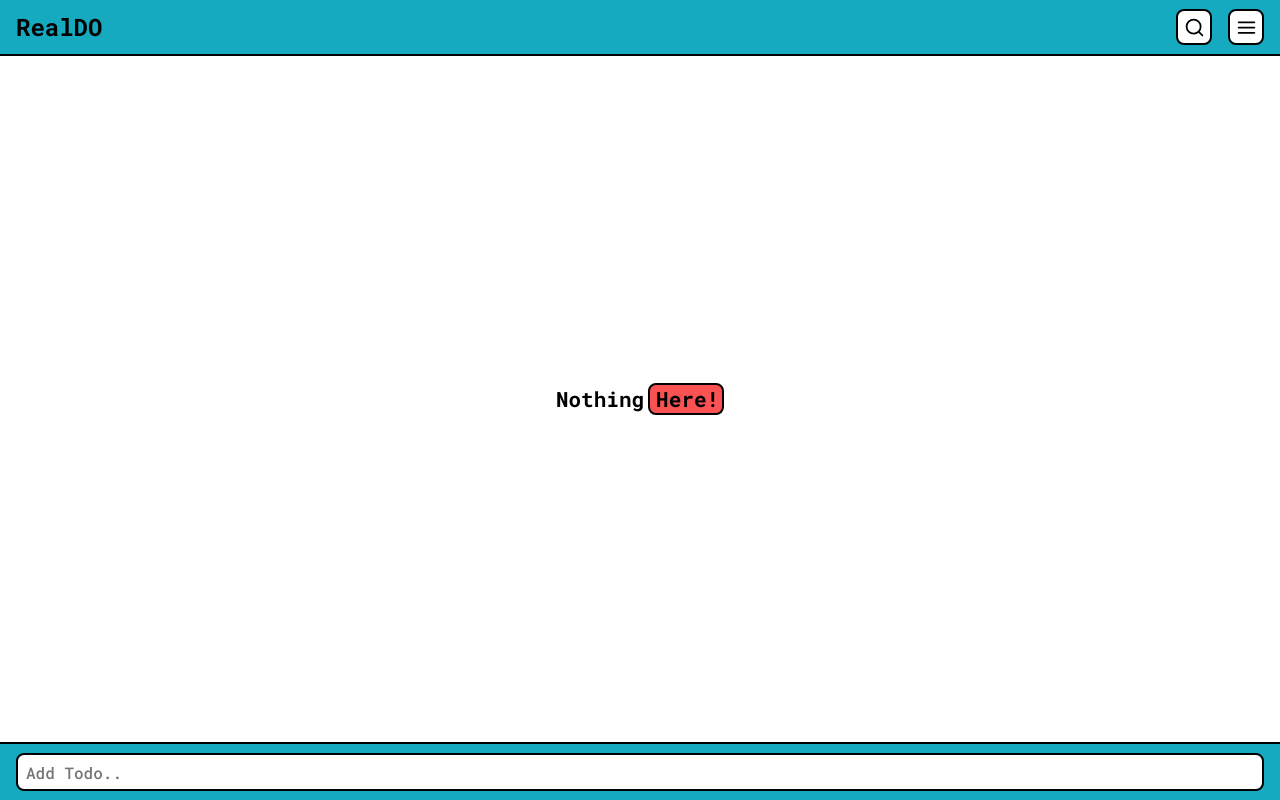
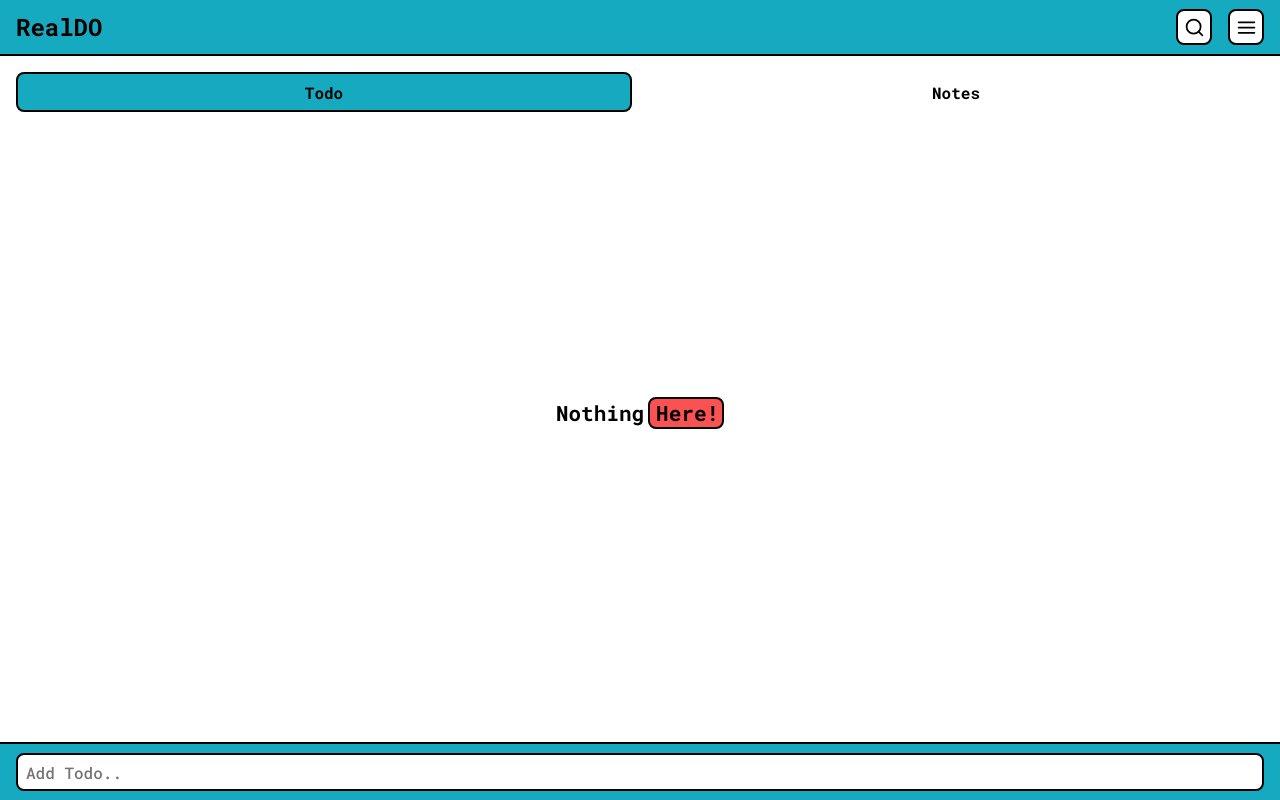
Before and after one commit to irshad/realdo, a Svelte app: page / in a window 1280 px wide. Built offline with nearby package versions, Linux system fonts and the light colour scheme.

Commit message:
Tabs changes

```diff
--- /dev/null
+++ b/src/components/NotesCard.svelte
@@ -0,0 +1,19 @@
+<script>
+    export let text = '';
+</script>
+
+<div class="card">
+    {@html text}
+</div>
+
+<style>
+    .card {
+        padding: 16px;
+        font-size: 16px;
+        font-weight: 800;
+        font-family: 'Roboto Mono', monospace;
+        border-radius: 14px;
+        border: 2px solid var(--dark-color);
+        background-color: var(--primary-color);
+    }
+</style>
--- /dev/null
+++ b/src/components/tabs/Tab.svelte
@@ -0,0 +1,30 @@
+<script>
+    export let tab = 1;
+    export let value = 1;
+    export let label = '';
+</script>
+
+<label for={label} class="tab" class:selected={tab == value}>
+    <input type="radio" id={label} bind:group={tab} value={value} hidden>
+    <slot />
+</label>
+
+<style>
+    .tab {
+        width: 50%;
+        height: 36px;
+        display: flex;
+        align-items: center;
+        justify-content: center;
+        cursor: pointer;
+        font-weight: 700;
+        font-family: 'Roboto Mono', monospace;
+        border: 2px solid transparent;
+    }
+
+    .selected {
+        border-radius: 8px;
+        background-color: var(--primary-color);
+        border: 2px solid var(--dark-color);
+    }
+</style>
--- /dev/null
+++ b/src/components/tabs/TabPanel.svelte
@@ -0,0 +1,17 @@
+<script>
+    export let value = 1;
+	export let tab = 1;
+</script>
+
+{#if tab == value}
+    <div class="tab-panel">
+        <slot />
+    </div>
+{/if}
+
+<style>
+    .tab-panel {
+        height: calc(100% - 84px);
+        padding-bottom: 16px;
+    }
+</style>
--- /dev/null
+++ b/src/components/tabs/Tabs.svelte
@@ -0,0 +1,18 @@
+<script>
+
+</script>
+
+<div class="tabs">
+    <slot />
+</div>
+
+<style>
+    .tabs {
+        height: 40px;
+        gap: 16px;
+        display: flex;
+        align-self: center;
+        justify-content: center;
+        margin-bottom: 16px;
+    }
+</style>
--- a/src/pages/Dashboard.svelte
+++ b/src/pages/Dashboard.svelte
@@ -7,6 +7,10 @@
     import Placeholder from "../components/Placeholder.svelte";
     import TodoModal from "../components/TodoModal.svelte";
     import Search from "../components/Search.svelte";
+    import Tabs from "../components/tabs/Tabs.svelte";
+    import Tab from "../components/tabs/Tab.svelte";
+    import TabPanel from "../components/tabs/TabPanel.svelte";
+    import NotesCard from "../components/NotesCard.svelte";
 
     let id = '';
     let todoItem = '';
@@ -18,6 +22,7 @@
     let showSearch = false;
     let searchValue;
     let searchList = [];
+    let tab;
 
     onMount(() => {
         if (localStorage.getItem("todoList")) {
@@ -102,6 +107,12 @@
 
 <Topbar on:openSearch={() => showSearch = !showSearch} />
 <Section>
+    <Tabs>
+        <Tab label="one" bind:tab value="1">Todo</Tab>
+        <Tab label="two" bind:tab value="2">Notes</Tab>
+    </Tabs>
+
+    <TabPanel {tab} value="1">
         {#if todoList.length >= 1}
             {#each todoList as item}
                 <Card
@@ -116,6 +127,15 @@
         {:else}
             <Placeholder />
         {/if}
+    </TabPanel>
+
+    <TabPanel {tab} value="2">
+        {#if localStorage.getItem("notes")}
+            <NotesCard text={localStorage.getItem("notes")}/>
+        {:else}
+            <Placeholder />
+        {/if}
+    </TabPanel>
 </Section>
 
 <Footer bind:todoItem on:todo={addTodo} />
--- a/src/utils/Toast.svelte
+++ b/src/utils/Toast.svelte
@@ -4,15 +4,15 @@
     import Toast from "../stores/toast";
 </script>
 
-<div class="toast-wrapper">
-    {#if $Toast.show}
+{#if $Toast.show}
+    <div class="toast-wrapper">
         <div class="toast-item {$Toast.type}"
             in:fly={{ delay: 0, duration: 300, x: 0, y: 50, opacity: 0.1, easing: backOut, }}
             out:fade={{ duration: 200, opacity: 0 }}>
             {$Toast.message}
         </div>
-    {/if}
-</div>
+    </div>
+{/if}
 
 <style>
     .toast-wrapper {
```
Lines whose indentation alone changed are shown as unchanged.
